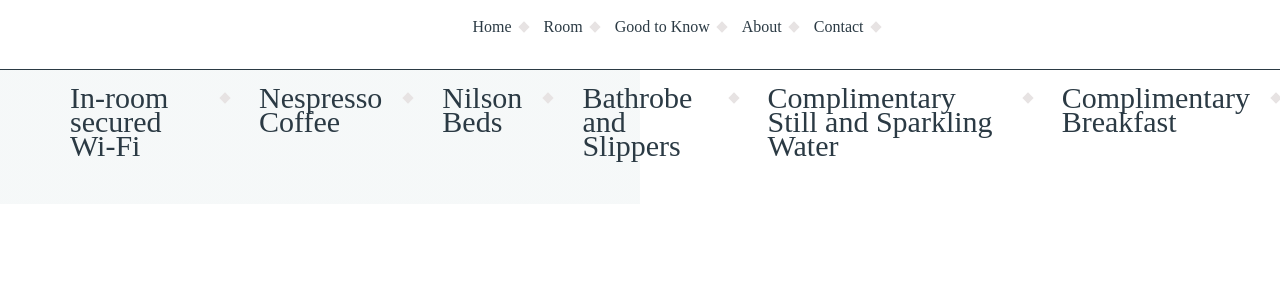
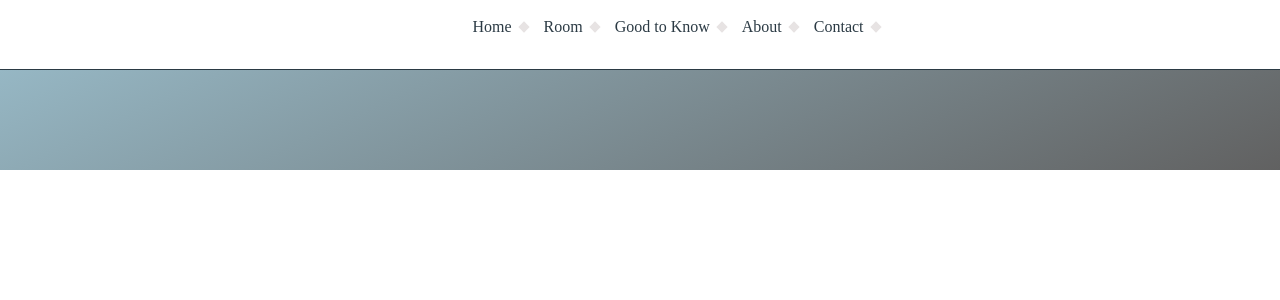
Before and after one commit to jendhordejan/barangay_bnb, a React (Create React App) app: page / in a window 1280 px wide. Shown: the top 300 px of the page. Built offline with nearby package versions, Linux system fonts and the light colour scheme; a web font is replaced by a local one.

Commit message:
-file restructuring -created test container for components

```diff
--- a/src/App.tsx
+++ b/src/App.tsx
@@ -1,9 +1,18 @@
-import React from 'react';
+import styled from 'styled-components';
 import Header from './components/layouts/Header/Index';
-import { List, ListItem } from './components/layouts/Index';
 import Navbar from './components/layouts/Navbar/Index';
 import Page from './components/layouts/Page/Index';
 import { GlobalStyle } from './global/GlobalStyle'
+
+const TestContainer = styled.div`
+  height: 100px;
+  width: 100%;
+  display: flex;
+	justify-content: center;
+	align-items: center;
+	flex-direction: column;
+  background-image: linear-gradient(-25deg, #616161 0%, #96B7C4 100%);
+`
 
 function App() {
   return (
@@ -14,14 +23,9 @@ function App() {
           <Navbar />
         </Header>
         <Page>
-          <List>
-            <ListItem fontSize={'30px'}>In-room secured Wi-Fi</ListItem>
-            <ListItem fontSize={'30px'}>Nespresso Coffee</ListItem>
-            <ListItem fontSize={'30px'}>Nilson Beds</ListItem>
-            <ListItem fontSize={'30px'}>Bathrobe and Slippers</ListItem>
-            <ListItem fontSize={'30px'}>Complimentary Still and Sparkling Water</ListItem>
-            <ListItem fontSize={'30px'}>Complimentary Breakfast</ListItem>
-          </List>
+          <TestContainer>
+
+          </TestContainer>
         </Page>
       </div>
     </>
--- /dev/null
+++ b/src/components/Index.ts
@@ -0,0 +1,8 @@
+import List from "./List/List";
+import ListItem from "./List/ListItem";
+
+
+export {
+  List,
+  ListItem
+}
--- a/src/components/layouts/Index.ts
+++ b/src/components/layouts/Index.ts
@@ -1,12 +1,8 @@
 import Header from "./Header/Index";
-import List from "../List/List";
-import ListItem from "../List/ListItem";
 import Page from "./Page/Index";
 
 
 export {
   Header,
-  List,
-  ListItem,
   Page,
 }
--- a/src/components/layouts/Navbar/Index.tsx
+++ b/src/components/layouts/Navbar/Index.tsx
@@ -1,12 +1,11 @@
 import React, { FC } from 'react'
 import styled from 'styled-components'
-import { List, ListItem} from '../Index'
+import { List, ListItem } from '../../Index'
 
 const NavbarWrapper = styled.div`
   width: 100%;
   display: flex;
   justify-content: center;
-
 `
 
 const Navbar: FC = () => {
```
